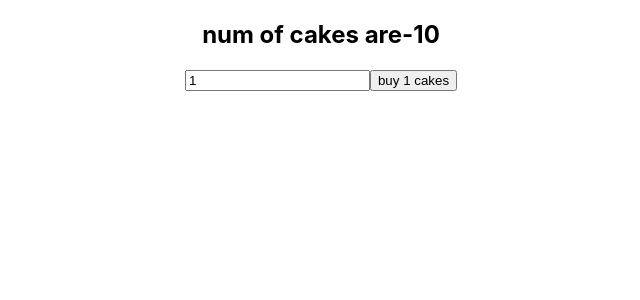
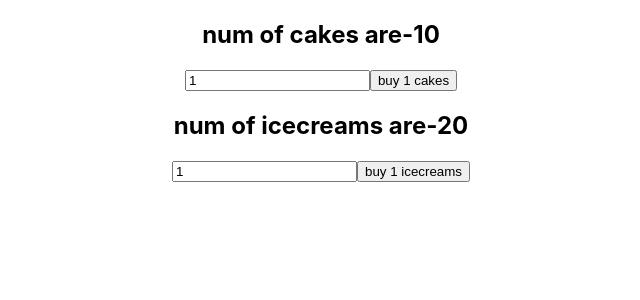
Before and after one commit to jasmithadodda/reduxwithreact, a React (Create React App) app: page / in a window 1280 px wide. Shown: the top 300 px of the page, without its empty margins (319-959 px from the left). Built offline with nearby package versions, Linux system fonts and the light colour scheme.

Commit message:
buy given num of icecreams -- adding a payload to the action string

```diff
--- a/src/components/NewCakeContainer.js
+++ b/src/components/NewCakeContainer.js
@@ -1,9 +1,10 @@
 import React, { useState } from "react";
 import { connect } from "react-redux";
-import { buyCake } from "../redux";
+import { buyCake, buyIcecream } from "../redux";
 
 function NewCakeContainer(props) {
   const [number, setNumber] = useState(1);
+  const [num, setNum] = useState(1);
 
   return (
     <div>
@@ -20,19 +21,34 @@ function NewCakeContainer(props) {
       >
         buy {number} cakes
       </button>
-    </div>
+    <h2> num of icecreams are-{props.numIcreams}</h2>
+    <input
+      type="text"
+      value={num}
+      onChange={(e) => setNum(e.target.value)}
+    />
+    <button
+      onClick={() => {
+        props.buyIcecream(num);
+      }}
+    >
+      buy {num} icecreams
+    </button>
+  </div>
   );
 }
 
 const mapStateToProps = (state) => {
   return {
     numCakes: state.cake.numCakes,
+    numIcreams : state.iceCream.numIcreams
   };
 };
 
 const mapDispatchToProps = (dispatch) => {
   return {
-    buyCake: num => dispatch(buyCake(num)),
+    buyCake: number => dispatch(buyCake(number)),
+    buyIcecream: num => dispatch(buyIcecream(num))
   };
 };
 
--- a/src/redux/iceCream/iceCreamReducer.js
+++ b/src/redux/iceCream/iceCreamReducer.js
@@ -11,7 +11,7 @@ const iceCreamReducer =  (state = initialState,action) => {
         case BUY_ICECREAM:
             return {
                 ...state,
-                numIcreams: state.numIcreams-1
+                numIcreams: state.numIcreams-action.payload
             }
             default: return state
     }
--- a/src/redux/iceCream/icecreamActions.js
+++ b/src/redux/iceCream/icecreamActions.js
@@ -1,7 +1,8 @@
 import { BUY_ICECREAM } from "./icecreamTypes"
 
-export const buyIcecream = () => {
+export const buyIcecream = (num = 1) => {
     return {
-        type: BUY_ICECREAM
+        type: BUY_ICECREAM,
+        payload: num
     }
 }
```
